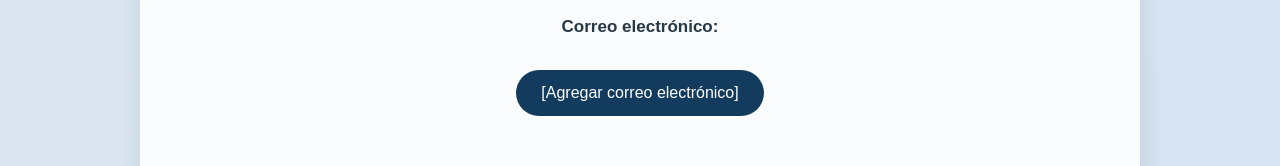
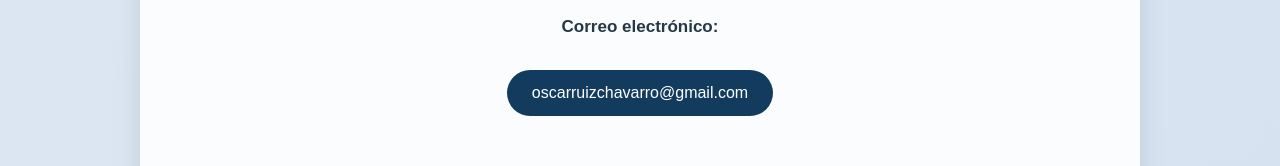
Before and after one commit to jhonchavarro151-source/Portafolio-oscar-ruiz-, a plain HTML site: page index.html in a window 1280 px wide. Shown: the part 3483-3649 px from the top of the page. Drawn offline with Linux system fonts and the light colour scheme.

Commit message:
Update index.html

```diff
--- a/index.html
+++ b/index.html
@@ -361,7 +361,7 @@
 </p>
 
 <div class="correo">
-[Agregar correo electrónico]
+oscarruizchavarro@gmail.com
 </div>
 
 <p>
```
